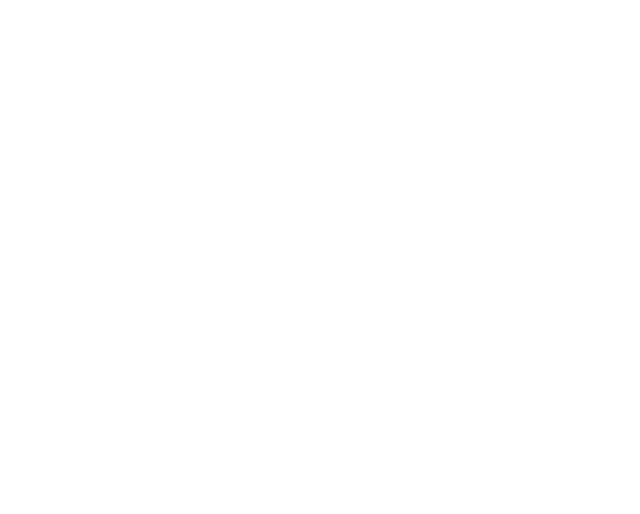
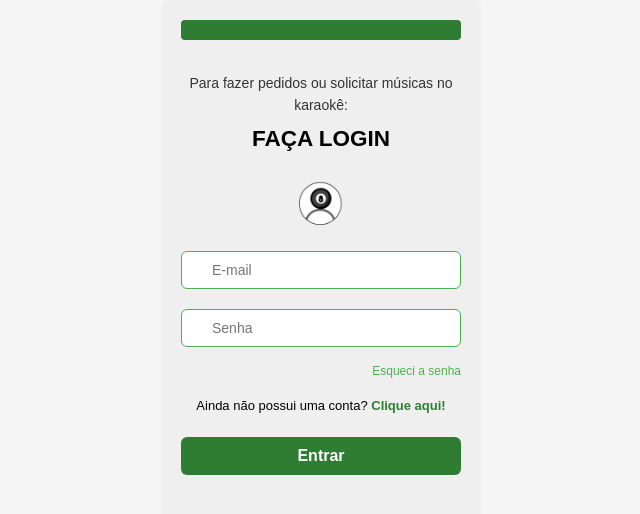
Before and after one commit to ThaisOliveira0/Toka-Snooker, a Vue app: page /login in a window 1280 px wide. Before the commit this address had no page. Shown: the top 514 px of the page, without its empty margins (15-655 px from the left). Built offline with nearby package versions, Linux system fonts and the light colour scheme.

Commit message:
add login, signUp and history pages

```diff
--- a/package.json
+++ b/package.json
@@ -11,6 +11,9 @@
     "type-check": "vue-tsc --build"
   },
   "dependencies": {
+    "@fortawesome/fontawesome-svg-core": "^7.0.0",
+    "@fortawesome/free-solid-svg-icons": "^7.0.0",
+    "@fortawesome/vue-fontawesome": "^3.1.1",
     "vue": "^3.5.13",
     "vue-router": "^4.5.0"
   },
--- a/src/assets/main.css
+++ b/src/assets/main.css
@@ -1,9 +1,9 @@
 @import './base.css';
 
 #app {
-  max-width: 1280px;
-  margin: 0 auto;
-  padding: 2rem;
+  width: 100%;
+  height: 100%;
+  padding: 0;
   font-weight: normal;
 }
 
--- a/src/router/index.ts
+++ b/src/router/index.ts
@@ -3,7 +3,9 @@
 import Home from '@/views//Home/Home.vue'
 import Karaoke from '@/views/Karaoke/Karaoke.vue'
 import Tab from '@/views/Tab/Tab.vue'
-
+import History from '@/views/History/History.vue'
+import Login from '@/views/Login/Login.vue'
+import SignUp from '@/views/SignUp/SignUp.vue'
 
 const router = createRouter({
     history: createWebHistory(import.meta.env.BASE_URL),
@@ -28,6 +30,21 @@
             name: 'tab',
             component: Tab
         },
+        {
+            path: '/historico',
+            name: 'history',
+            component: History
+        },
+        {
+            path: '/login',
+            name: 'login',
+            component: Login
+        },
+        {
+            path: '/cadastro',
+            name: 'signUp',
+            component: SignUp
+        },
     ]
 })
 
--- /dev/null
+++ b/src/views/History/History.css
@@ -0,0 +1,40 @@
+.historico {
+  padding: 16px;
+  max-width: 500px;
+  margin: 0 auto;
+  font-family: sans-serif;
+  background-color: #f2f2f2;
+}
+
+.historico-header {
+  display: flex;
+  align-items: center;
+  justify-content: start;
+  gap: 16px;
+  background-color: #aaa;
+  padding: 12px;
+  border-radius: 8px;
+  color: white;
+  margin-bottom: 16px;
+}
+
+.comanda-lista {
+  display: flex;
+  flex-direction: column;
+  gap: 12px;
+}
+
+.comanda-item {
+  background: white;
+  border-radius: 10px;
+  padding: 12px;
+  display: flex;
+  justify-content: space-between;
+  align-items: center;
+  font-size: 15px;
+  box-shadow: 0 1px 3px rgba(0,0,0,0.1);
+}
+
+.status-icon {
+  font-size: 20px;
+}
--- /dev/null
+++ b/src/views/History/History.vue
@@ -0,0 +1,41 @@
+<template>
+  <div class="historico">
+    <header class="historico-header">
+      <button class="back">&lt;</button>
+      <h2>HISTÓRICO</h2>
+    </header>
+
+    <div class="comanda-lista">
+      <div
+        v-for="comanda in comandas"
+        :key="comanda.data"
+        class="comanda-item"
+      >
+        <span class="data">Data: {{ comanda.data }}</span>
+        <span class="status-icon">
+          <template v-if="comanda.status === 'pendente'">
+            ⚠️
+          </template>
+          <template v-else>
+            ✅
+          </template>
+        </span>
+      </div>
+    </div>
+  </div>
+</template>
+
+<script setup>
+    import './History.css'
+const comandas = [
+  { data: '07/04/2025', status: 'pendente' },
+  { data: '08/03/2025', status: 'finalizada' },
+  { data: '02/02/2025', status: 'finalizada' },
+  { data: '20/01/2025', status: 'finalizada' },
+  { data: '20/12/2024', status: 'finalizada' },
+  { data: '13/11/2024', status: 'finalizada' },
+  { data: '14/10/2024', status: 'finalizada' },
+  { data: '02/07/2024', status: 'finalizada' },
+  { data: '26/03/2024', status: 'finalizada' }
+]
+</script>
--- /dev/null
+++ b/src/views/Login/Login.css
@@ -0,0 +1,122 @@
+
+* {
+  margin: 0;
+  padding: 0;
+  box-sizing: border-box;
+}
+
+html, body {
+  width: 100%;
+  height: 100%;
+  font-family: sans-serif;
+  background-color: #f5f5f5;
+}
+
+.login-container {
+  width: 100vw;
+  height: 100vh;
+  background-color: #ffffff;
+  display: flex;
+  flex-direction: column;
+  align-items: center;
+  padding: 16px;
+  overflow-x: hidden;
+}
+
+.header {
+  background-color: #2e7d32;
+  width: 100%;
+  padding: 10px;
+  display: flex;
+  justify-content: center;
+  align-items: center;
+}
+
+.info-text {
+  margin: 16px 0 4px;
+  font-size: 14px;
+  text-align: center;
+  color: #333;
+}
+
+.login-title {
+  font-weight: bold;
+  text-align: center;
+  margin-bottom: 10px;
+  color: #000;
+}
+
+.avatar img {
+  width: 60px;
+  margin: 10px auto;
+  display: block;
+}
+
+.login-form {
+  width: 100%;
+  max-width: 400px;
+  display: flex;
+  flex-direction: column;
+}
+
+.input-group {
+  position: relative;
+  margin: 10px 0;
+}
+
+.input-group input {
+  width: 100%;
+  padding: 10px 35px 10px 30px;
+  border: 1px solid #4caf50;
+  border-radius: 6px;
+  font-size: 14px;
+}
+
+.input-group i {
+  position: absolute;
+  top: 50%;
+  transform: translateY(-50%);
+  color: #888;
+}
+
+.input-group .fa-user,
+.input-group .fa-lock {
+  left: 10px;
+}
+
+.input-group .toggle-eye {
+  right: 10px;
+  left: auto;
+  cursor: pointer;
+}
+
+.forgot-password {
+  font-size: 12px;
+  color: #4caf50;
+  margin: 5px 0;
+  text-align: right;
+}
+
+.register {
+  font-size: 13px;
+  margin: 10px 0;
+  text-align: center;
+}
+
+.register .link {
+  color: #2e7d32;
+  font-weight: bold;
+  cursor: pointer;
+}
+
+.login-button {
+  background-color: #2e7d32;
+  color: white;
+  padding: 10px;
+  border: none;
+  border-radius: 6px;
+  width: 100%;
+  font-weight: bold;
+  cursor: pointer;
+  margin-top: 10px;
+}
--- /dev/null
+++ b/src/views/Login/Login.vue
@@ -0,0 +1,59 @@
+<template>
+  <div class="login-container">
+    <div class="header">
+      <!-- <img src="@/assets/logo.png" alt="Logo" class="logo" /> -->
+    </div>
+
+    <p class="info-text">Para fazer pedidos ou solicitar músicas no karaokê:</p>
+    <h2 class="login-title">FAÇA LOGIN</h2>
+
+    <div class="avatar">
+      <img src="@/assets/images/user-icon.png" alt="Avatar" />
+    </div>
+
+    <form class="login-form" @submit.prevent="handleLogin">
+      <div class="input-group">
+        <i class="fas fa-user"></i>
+        <input type="email" v-model="email" placeholder="E-mail" required />
+      </div>
+
+      <div class="input-group">
+        <i class="fas fa-lock"></i>
+        <input :type="showPassword ? 'text' : 'password'" v-model="password" placeholder="Senha" required />
+        <i @click="togglePassword" class="fas fa-eye toggle-eye"></i>
+      </div>
+
+      <p class="forgot-password">Esqueci a senha</p>
+
+      <p class="register">
+        Ainda não possui uma conta? <span class="link" @click="goToRegister">Clique aqui!</span>
+      </p>
+
+      <button class="login-button" type="submit">Entrar</button>
+    </form>
+  </div>
+</template>
+
+<script>
+import './Login.css'
+export default {
+  data() {
+    return {
+      email: '',
+      password: '',
+      showPassword: false,
+    };
+  },
+  methods: {
+    togglePassword() {
+      this.showPassword = !this.showPassword;
+    },
+    handleLogin() {
+      console.log('Email:', this.email, 'Senha:', this.password);
+    },
+    goToRegister() {
+      this.$router.push('/cadastro');
+    },
+  },
+};
+</script>
--- /dev/null
+++ b/src/views/SignUp/SignUp.css
@@ -0,0 +1,65 @@
+.login-container {
+  max-width: 320px;
+  margin: auto;
+  padding: 20px;
+  background: #efefef;
+  text-align: center;
+  border-radius: 8px;
+}
+.header {
+  background-color: #2e7d32;
+  padding: 10px;
+}
+.logo {
+  height: 60px;
+}
+.info-text {
+  margin: 16px 0 4px;
+  font-size: 14px;
+}
+.login-title {
+  font-weight: bold;
+}
+.avatar img {
+  width: 60px;
+  margin: 10px auto;
+}
+.input-group {
+  position: relative;
+  margin: 10px 0;
+}
+.input-group input {
+  width: 100%;
+  padding: 10px 35px 10px 30px;
+  border: 1px solid #4caf50;
+  border-radius: 6px;
+  font-size: 14px;
+}
+.input-group font-awesome-icon {
+  position: absolute;
+  top: 50%;
+  transform: translateY(-50%);
+  left: 10px;
+  color: #888;
+  cursor: default;
+}
+.toggle-eye {
+  position: absolute;
+  top: 50%;
+  right: 10px;
+  transform: translateY(-50%);
+  color: #888;
+  cursor: pointer;
+}
+.login-button {
+  background-color: #2e7d32;
+  color: white;
+  padding: 10px;
+  border: none;
+  border-radius: 6px;
+  width: 100%;
+  font-weight: bold;
+  cursor: pointer;
+  margin-top: 10px;
+  font-size: 16px;
+}
--- /dev/null
+++ b/src/views/SignUp/SignUp.vue
@@ -0,0 +1,98 @@
+<template>
+  <div class="login-container">
+    <div class="header">
+      <!-- <img src="@/assets/logo.png" alt="Logo" class="logo" /> -->
+    </div>
+
+    <p class="info-text">Para criar sua conta e aproveitar o karaokê:</p>
+    <h2 class="login-title">FAÇA SEU CADASTRO</h2>
+
+    <div class="avatar">
+      <img src="@/assets/images/user-icon.png" alt="Avatar" />
+    </div>
+
+    <form class="login-form" @submit.prevent="handleRegister">
+      <div class="input-group">
+        <font-awesome-icon icon="user" />
+        <input type="text" v-model="name" placeholder="Nome completo" required />
+      </div>
+
+      <div class="input-group">
+        <font-awesome-icon icon="id-card" />
+        <input type="text" v-model="cpf" placeholder="CPF" maxlength="14" required />
+      </div>
+
+      <div class="input-group">
+        <font-awesome-icon icon="envelope" />
+        <input type="email" v-model="email" placeholder="E-mail" required />
+      </div>
+
+      <div class="input-group">
+        <font-awesome-icon icon="phone" />
+        <input type="tel" v-model="phone" placeholder="Telefone" maxlength="15" required />
+      </div>
+
+      <div class="input-group">
+        <font-awesome-icon icon="lock" />
+        <input :type="showPassword ? 'text' : 'password'" v-model="password" placeholder="Senha" required />
+        <font-awesome-icon
+          @click="togglePassword"
+          :icon="showPassword ? 'eye-slash' : 'eye'"
+          class="toggle-eye"
+        />
+      </div>
+
+      <div class="input-group">
+        <font-awesome-icon icon="lock" />
+        <input :type="showConfirmPassword ? 'text' : 'password'" v-model="confirmPassword" placeholder="Confirmar senha" required />
+        <font-awesome-icon
+          @click="toggleConfirmPassword"
+          :icon="showConfirmPassword ? 'eye-slash' : 'eye'"
+          class="toggle-eye"
+        />
+      </div>
+
+      <button class="login-button" type="submit">Cadastrar</button>
+    </form>
+  </div>
+</template>
+
+<script>
+    import './SignUp.css'
+export default {
+  data() {
+    return {
+      name: '',
+      cpf: '',
+      email: '',
+      phone: '',
+      password: '',
+      confirmPassword: '',
+      showPassword: false,
+      showConfirmPassword: false,
+    };
+  },
+  methods: {
+    togglePassword() {
+      this.showPassword = !this.showPassword;
+    },
+    toggleConfirmPassword() {
+      this.showConfirmPassword = !this.showConfirmPassword;
+    },
+    handleRegister() {
+      if (this.password !== this.confirmPassword) {
+        alert('As senhas não conferem!');
+        return;
+      }
+      console.log('Cadastro:', {
+        name: this.name,
+        cpf: this.cpf,
+        email: this.email,
+        phone: this.phone,
+        password: this.password,
+      });
+      // Aqui você pode chamar API ou lógica de cadastro
+    },
+  },
+};
+</script>
```
Also changed, not shown: src/assets/images/user-icon.png (added), 1 other file (tests, documents, lock files or other folders).
